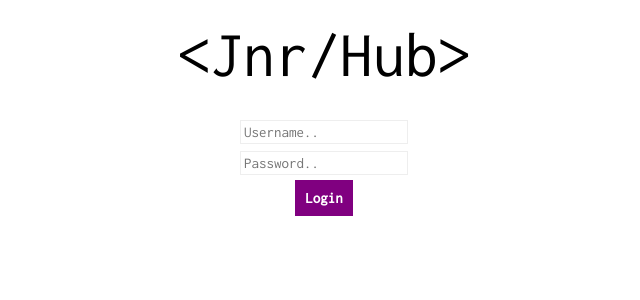
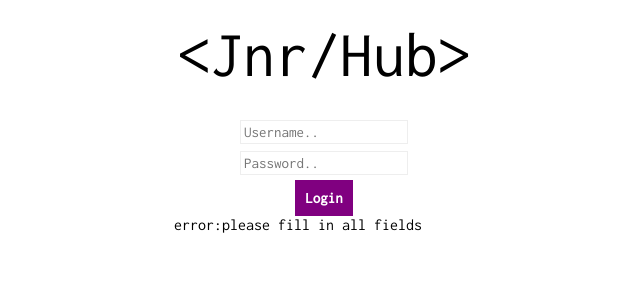
Before and after one commit to ramteen85/jnrhub-client, a React (Create React App) app: page / in a window 1280 px wide. Shown: the top 300 px of the page, without its empty margins (316-956 px from the left). Built offline with nearby package versions, Linux system fonts and the light colour scheme.

Commit message:
adding login error

```diff
--- a/src/components/Login/Login.js
+++ b/src/components/Login/Login.js
@@ -8,6 +8,7 @@ class Login extends Component {
     state = {
         username: '',
         password: ''
+
     }
 
     loginHandler = (e) => {
@@ -51,14 +52,30 @@ class Login extends Component {
     render() {
         return(
             <div className={styles.container}>
-                <form onSubmit={this.loginHandler}>
+              <form onSubmit={this.loginHandler}>
                     <input type="text" name="username" onChange={this.inputChangeHandler} placeholder="Username.."/>
                     <input type="password" name="password" onChange={this.inputChangeHandler} placeholder="Password.."/>
                     <button type="submit">Login</button>
                 </form>
+
+                <div className="invalidlogin">
+
+                 error:please fill in all fields
+                </div>
+
+
+
+
+
             </div>
+
+
+
+
+
         );
     }
+
 }
 
 export default withRouter(Login);
--- a/src/components/Login/Login.module.css
+++ b/src/components/Login/Login.module.css
@@ -16,3 +16,16 @@ input {
     margin: 2px auto;
     font-family: inherit;
 }
+
+.invalidlogin{
+  color: red;
+  text-align: center;
+  font-size: 15px;
+  margin-top: 30px;
+  font-family: 'Inconsolata', monospace;
+
+
+
+
+
+}
```
